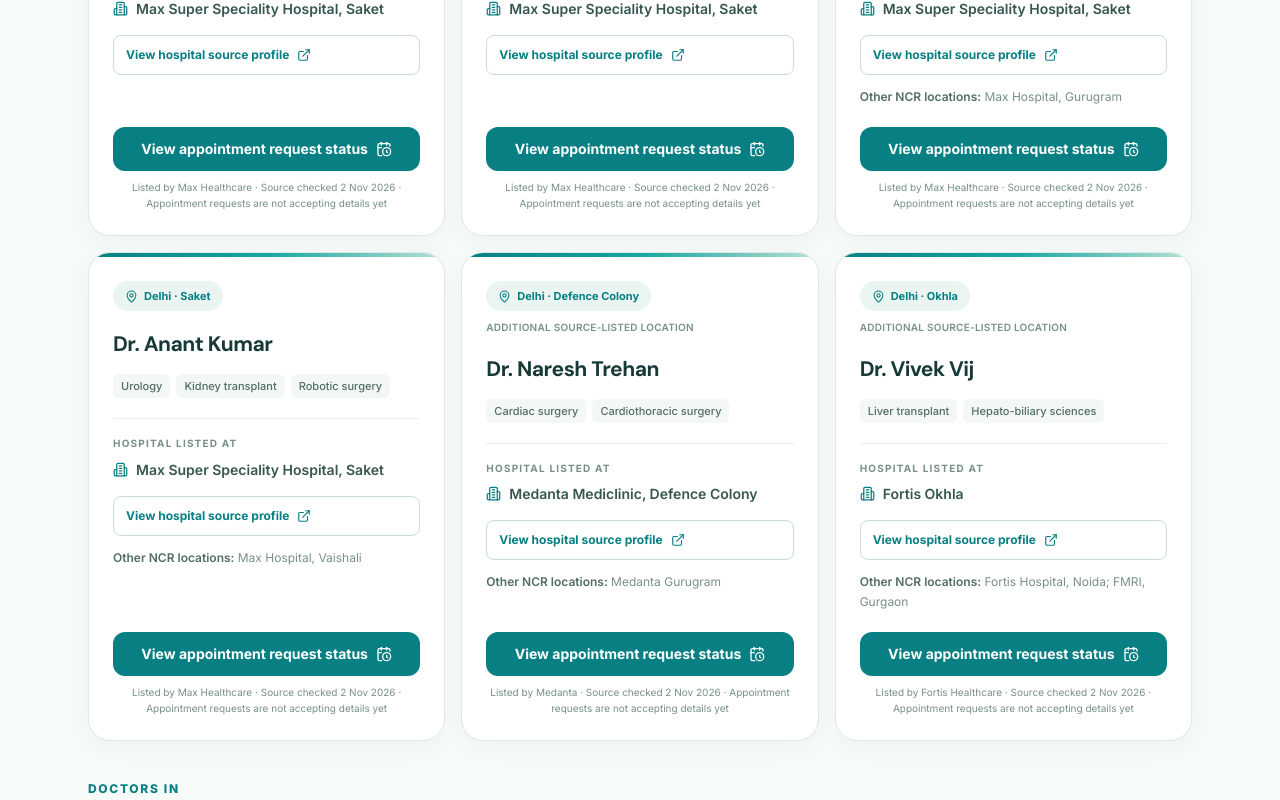
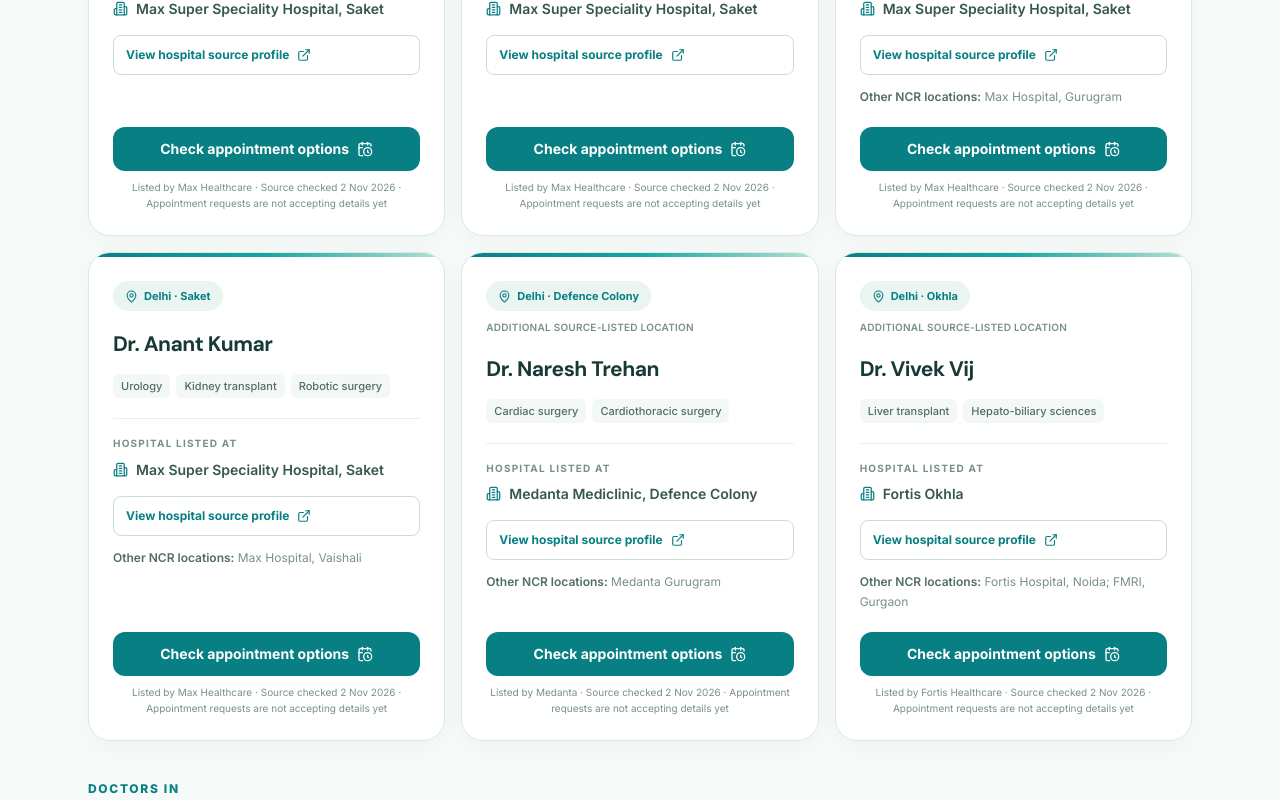
Before and after one commit to rishimartin816-ui/Docvy, a Next.js app: page /doctors in a window 1280 px wide. Shown: the part 2000-2800 px from the top of the page. Built offline with nearby package versions, Linux system fonts and the light colour scheme.

Commit message:
Do not imply request status exists when appointment intake is closed

```diff
--- a/components/DoctorDirectory.tsx
+++ b/components/DoctorDirectory.tsx
@@ -92,7 +92,7 @@ export default function DoctorDirectory({ initialCity = allCitiesLabel, intakeEn
               <div className="mt-5 border-t border-[#E8F0EC] pt-4"><p className="text-[10px] font-bold uppercase tracking-[0.12em] text-[#789089]">Hospital listed at</p><ul className="mt-2 space-y-2">{cityLocations.map((location) => <li key={`${location.facility}-${location.locality ?? ""}`} className="flex gap-2 text-sm font-semibold leading-5 text-[#36564F]"><Building2 size={15} aria-hidden="true" className="mt-0.5 shrink-0 text-[#087F83]" /><span>{formatFacility(location.facility, location.locality)}</span></li>)}</ul></div>
               <a href={doctor.sourceUrl} target="_blank" rel="noopener noreferrer" aria-label={`Check ${doctor.name} on ${doctor.hospital}'s website (opens in a new tab)`} className="mt-4 inline-flex min-h-10 items-center gap-2 rounded-lg border border-[#C9DDD5] px-3 text-xs font-bold text-[#087F83] transition hover:border-[#087F83] hover:bg-[#F8FBF9] focus-visible:outline-none focus-visible:ring-2 focus-visible:ring-[#087F83] focus-visible:ring-offset-2">View hospital source profile <ExternalLink size={14} aria-hidden="true" /></a>
               {extraLocations.length > 0 && <p className="mt-3 text-xs leading-5 text-[#789089]"><span className="font-semibold text-[#526D66]">Other NCR locations:</span> {extraLocations.join("; ")}</p>}
-              <div className="mt-auto pt-5"><Link href={`/request?provider=${encodeURIComponent(doctor.id)}&city=${encodeURIComponent(cityName)}`} className="inline-flex min-h-11 w-full items-center justify-center gap-2 rounded-xl bg-[#087F83] px-4 text-sm font-bold text-white transition hover:bg-[#066D70] group-hover:bg-[#066D70]">{intakeEnabled ? "Request an appointment" : "View appointment request status"} <CalendarClock size={16} /></Link><p className="mt-2 text-center text-[10px] leading-4 text-[#789089]">Listed by {doctor.hospital} · Source checked {doctor.sourceChecked} · {intakeEnabled ? "Request goes to DOCVY; the provider confirms the appointment" : "Appointment requests are not accepting details yet"}</p></div>
+              <div className="mt-auto pt-5"><Link href={`/request?provider=${encodeURIComponent(doctor.id)}&city=${encodeURIComponent(cityName)}`} className="inline-flex min-h-11 w-full items-center justify-center gap-2 rounded-xl bg-[#087F83] px-4 text-sm font-bold text-white transition hover:bg-[#066D70] group-hover:bg-[#066D70]">{intakeEnabled ? "Request an appointment" : "Check appointment options"} <CalendarClock size={16} /></Link><p className="mt-2 text-center text-[10px] leading-4 text-[#789089]">Listed by {doctor.hospital} · Source checked {doctor.sourceChecked} · {intakeEnabled ? "Request goes to DOCVY; the provider confirms the appointment" : "Appointment requests are not accepting details yet"}</p></div>
             </div>
           </article>;
         })}</div>
```
